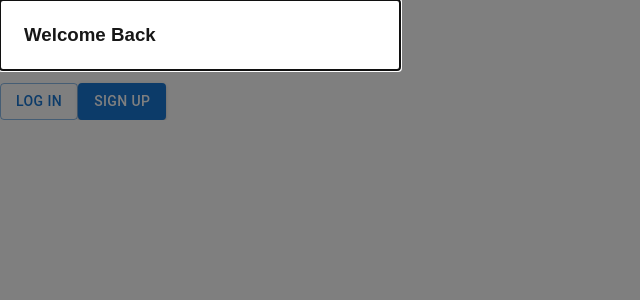
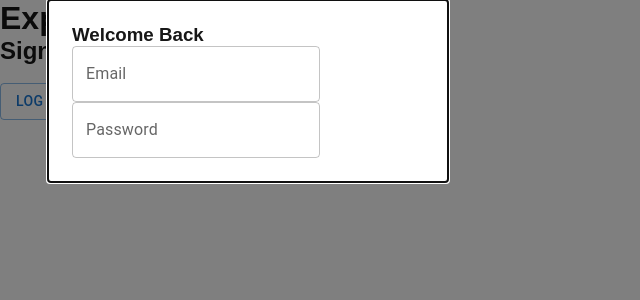
Before and after one commit to TexasR3X/expense-tracker, a Next.js app: page / in a window 1280 px wide. Shown: the top 300 px of the page, without its empty margins (0-640 px from the left). Built offline with nearby package versions, Linux system fonts and the light colour scheme; no server answers.

Commit message:
<TextField>s moved into <LoginModal>

```diff
--- a/src/app/globals.css
+++ b/src/app/globals.css
@@ -37,6 +37,7 @@ a {
 
 .modal-box {
   position: fixed;
+  left: 3rem;
   /* left: 50%; */
   /* transform: translate(-200px, -200px); */
   width: 400px;
--- a/src/app/page.js
+++ b/src/app/page.js
@@ -81,7 +81,23 @@ export default function Home() {
             <LoginModal>
                 <h3>Welcome Back</h3>
 
+                <TextField
+                    label="Email"
+                    id="email"
+                    type="email"
+                    value={email}
+                    onChange={(event) => setEmail(event.target.value)}
+                    variant="outlined"
+                />
 
+                <TextField
+                    label="Password"
+                    id="password"
+                    type="password"
+                    value={password}
+                    onChange={(event) => setPassword(event.target.value)}
+                    variant="outlined"
+                />
             </LoginModal>
         </div>
     );
```
